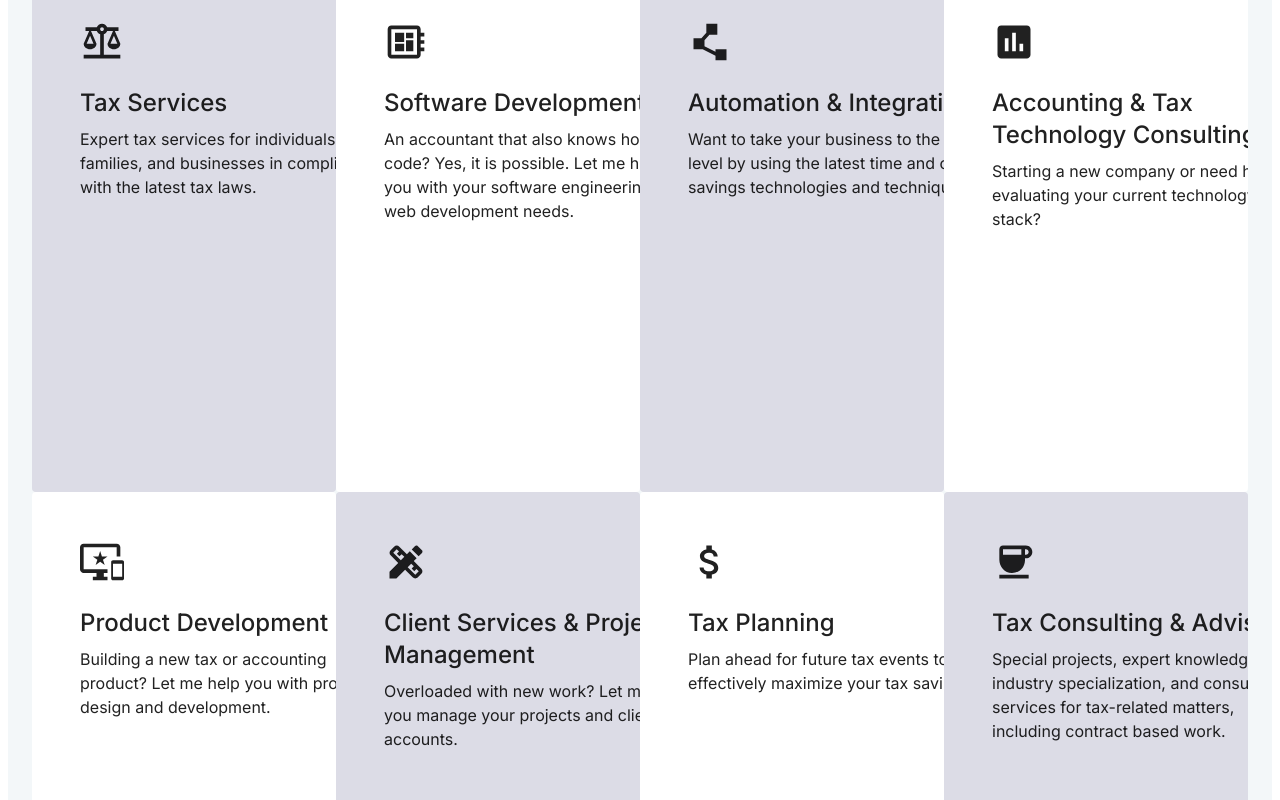
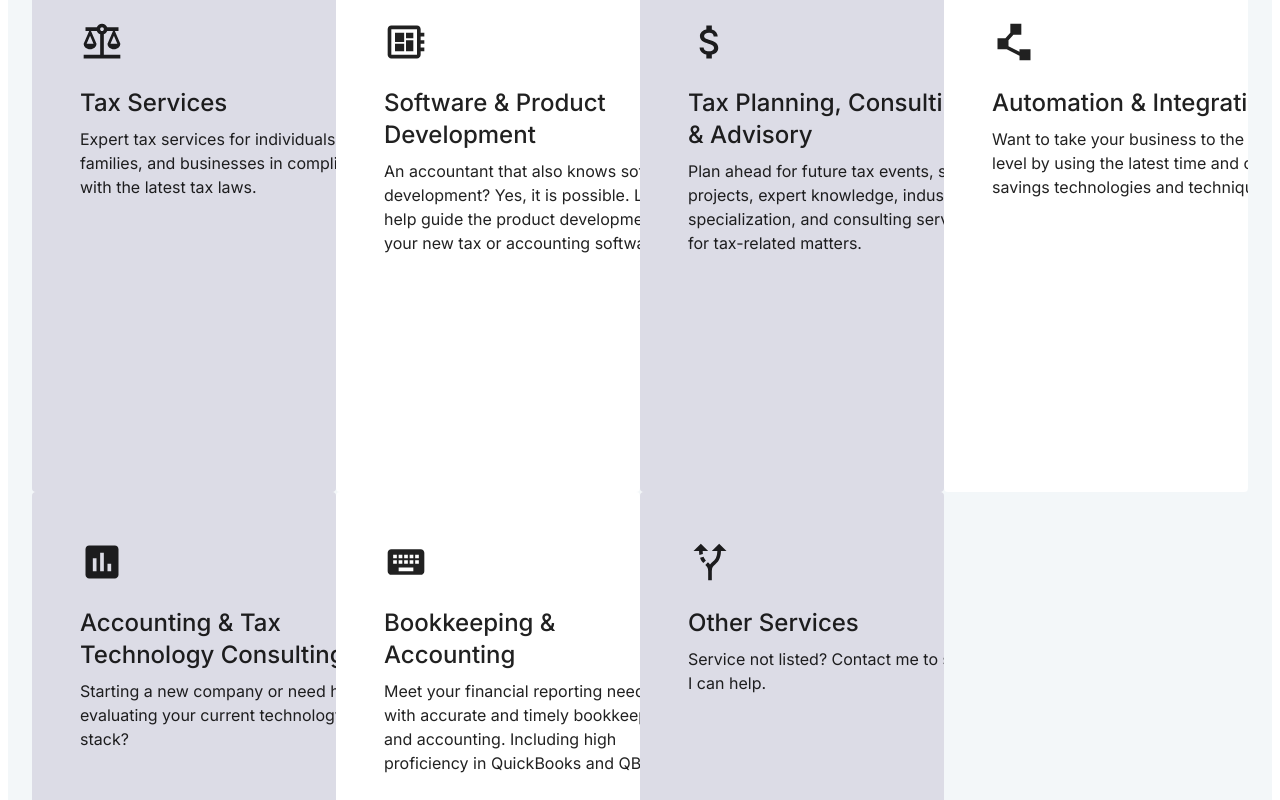
Before and after one commit to russelltheprogrammer/monteithtaxcpanext, a Next.js app: page /servicesoverview in a window 1280 px wide. Shown: the part 320-1120 px from the top of the page. Built offline with nearby package versions, Linux system fonts and the light colour scheme; a web font is replaced by a local one.

Commit message:
update services line

```diff
--- a/pages/servicesoverview.js
+++ b/pages/servicesoverview.js
@@ -3,10 +3,10 @@ import { createTheme, ThemeProvider } from '@mui/material/styles';
 import { useState } from 'react';
 import BalanceIcon from '@mui/icons-material/Balance';
 import AttachMoneyIcon from '@mui/icons-material/AttachMoney';
-import CoffeeIcon from '@mui/icons-material/Coffee';
 import KeyboardIcon from '@mui/icons-material/Keyboard';
 import DeveloperBoardIcon from '@mui/icons-material/DeveloperBoard';
-import ImportantDevicesIcon from '@mui/icons-material/ImportantDevices';
+// import ImportantDevicesIcon from '@mui/icons-material/ImportantDevices';
+import CoffeeIcon from '@mui/icons-material/Coffee';
 import DesignServicesIcon from '@mui/icons-material/DesignServices';
 import PolylineIcon from '@mui/icons-material/Polyline';
 import CampaignIcon from '@mui/icons-material/Campaign';
@@ -54,19 +54,29 @@ const ServicesOverview = () => {
     },
     {
       id: 2,
-      title: 'Software Development',
-      description: 'An accountant that also knows how to code? Yes, it is possible. Let me help you with your software engineering and web development needs.',
+      title: 'Software & Product Development',
+      description: 'An accountant that also knows software development? Yes, it is possible. Let me help guide the product development of your new tax or accounting software.',
       learnMore: true,
-      learnMoreText: `I am skilled in many areas of software development including front-end, back-end, and full-stack development. I have experience with many programming languages and
-      frameworks such as JavaScript, Typescript, Python, Robotic Process Automation, APIs, HTML, CSS, jQuery, Redux, MongoDB, Mongoose, Express.js, Node.js, React, Next.js, Auth0, Git,
-      Google Analytics, Tailwind CSS, Shadcn, ChatGPT, and more. I can help you with your website, web applications, or technology/software product. I have coded for startup companies,
-      accounting technology companies, and freelance projects for private clients. Check out my github for more information by clicking this `,
-      learnMoreLink: 'https://github.com/russelltheprogrammer',
-      learnMoreLinkText: 'LINK.',
+      learnMoreText: `I have hands-on experience across programming languages, frameworks, APIs, AI tools, and automation.
+      I keep up to date with all the software in the accounting industry from software that is decades old to software that has just entered the marketplace.
+      I have worked with startup companies, accounting technology companies, and private clients to bring products to life. I have even built my own product to help
+      my clients estimate their quarterly and year-end taxes at`,
+      learnMoreLink: 'https://taxprojection.com',
+      learnMoreLinkText: 'TaxProjection.com.',
       icon: <DeveloperBoardIcon sx={iconStyle} />
     },
     {
       id: 3,
+      title: 'Tax Planning, Consulting & Advisory',
+      description: 'Plan ahead for future tax events, special projects, expert knowledge, industry specialization, and consulting services for tax-related matters.',
+      learnMore: true,
+      learnMoreText: `Whether it be business structuring, retirement planning, equity compensation, estate planning, multi-state tax planning, living in a foreign country, or another related
+      tax matter, I can help you plan ahead for it. I have experience working with many different types of clients, lets save you some money! I also offer consulting and advisory services for
+      special projects, expert knowledge, industry specialization, and contract based work.`,
+      icon: <AttachMoneyIcon sx={iconStyle} />
+    },
+    {
+      id: 4,
       title: 'Automation & Integrations',
       description: 'Want to take your business to the next level by using the latest time and cost savings technologies and techniques?',
       learnMore: true,
@@ -76,7 +86,7 @@ const ServicesOverview = () => {
       icon: <PolylineIcon sx={iconStyle} />
     },
     {
-      id: 4,
+      id: 5,
       title: 'Accounting & Tax Technology Consulting',
       description: 'Starting a new company or need help evaluating your current technology stack?',
       learnMore: true,
@@ -87,59 +97,13 @@ const ServicesOverview = () => {
     },
     {
       id: 6,
-      title: 'Product Development',
-      description: 'Building a new tax or accounting product? Let me help you with product design and development.',
-      learnMore: true,
-      learnMoreText: `I have experience working with accounting technology companies and startups to build new products. I have worked on some of the most cutting edge technologies in
-      the accounting industry from Robotic Process Automation to Artificial Intelligence to APIs to old school tax software. I keep up to date with all
-      the software in the accounting industry from software that is decades old to software that has just entered the marketplace. Check out my own software that I built in
-      my spare time to help my clients estimate their quarterly and year-end taxes at`,
-      learnMoreLink: 'https://taxprojection.com',
-      learnMoreLinkText: 'TaxProjection.com.',
-      icon: <ImportantDevicesIcon sx={iconStyle} />
-    },
-    {
-      id: 7,
-      title: 'Client Services & Project Management',
-      description: 'Overloaded with new work? Let me help you manage your projects and client accounts.',
-      learnMore: true,
-      learnMoreText: `I have worked in the client services industry for over a decade. I have polished my communication and soft skills to deliver the best possible service to my clients. I have
-      worked through numerous tax seasons and have managed extreme workloads and stress while never missing a deadline. Let me help you free up
-      time to focus on other areas of your business. I have experience working with a few different workflow management systems, one example being Clickup.`,
-      icon: <DesignServicesIcon sx={iconStyle} />
-    },
-    {
-      id: 8,
-      title: 'Tax Planning',
-      description: 'Plan ahead for future tax events to effectively maximize your tax savings.',
-      learnMore: true,
-      learnMoreText: `Whether it be business structuring, retirement planning, equity compensation, estate planning, multi-state tax planning, living in a foreign country, or another related
-      tax matter, I can help you plan ahead for it. I have experience working with many different types of clients, lets save you some money!`,
-      icon: <AttachMoneyIcon sx={iconStyle} />
-    },
-    {
-      id: 9,
-      title: 'Tax Consulting & Advisory',
-      description: 'Special projects, expert knowledge, industry specialization, and consulting services for tax-related matters, including contract based work.',
-      learnMore: false,
-      icon: <CoffeeIcon sx={iconStyle} />
-    },
-    {
-      id: 11,
       title: 'Bookkeeping & Accounting',
       description: 'Meet your financial reporting needs with accurate and timely bookkeeping and accounting. Including high proficiency in QuickBooks and QBO.',
       learnMore: false,
       icon: <KeyboardIcon sx={iconStyle} />
     },
     {
-      id: 12,
-      title: 'Business Development',
-      description: 'I will work with you to grow your business and reach your goals with my expert knowledge of the entire accounting industry from tax to accounting to technology.',
-      learnMore: false,
-      icon: <CampaignIcon sx={iconStyle} />
-    },
-    {
-      id: 13,
+      id: 7,
       title: 'Other Services',
       description: 'Service not listed? Contact me to see if I can help.',
       learnMore: false,
```
